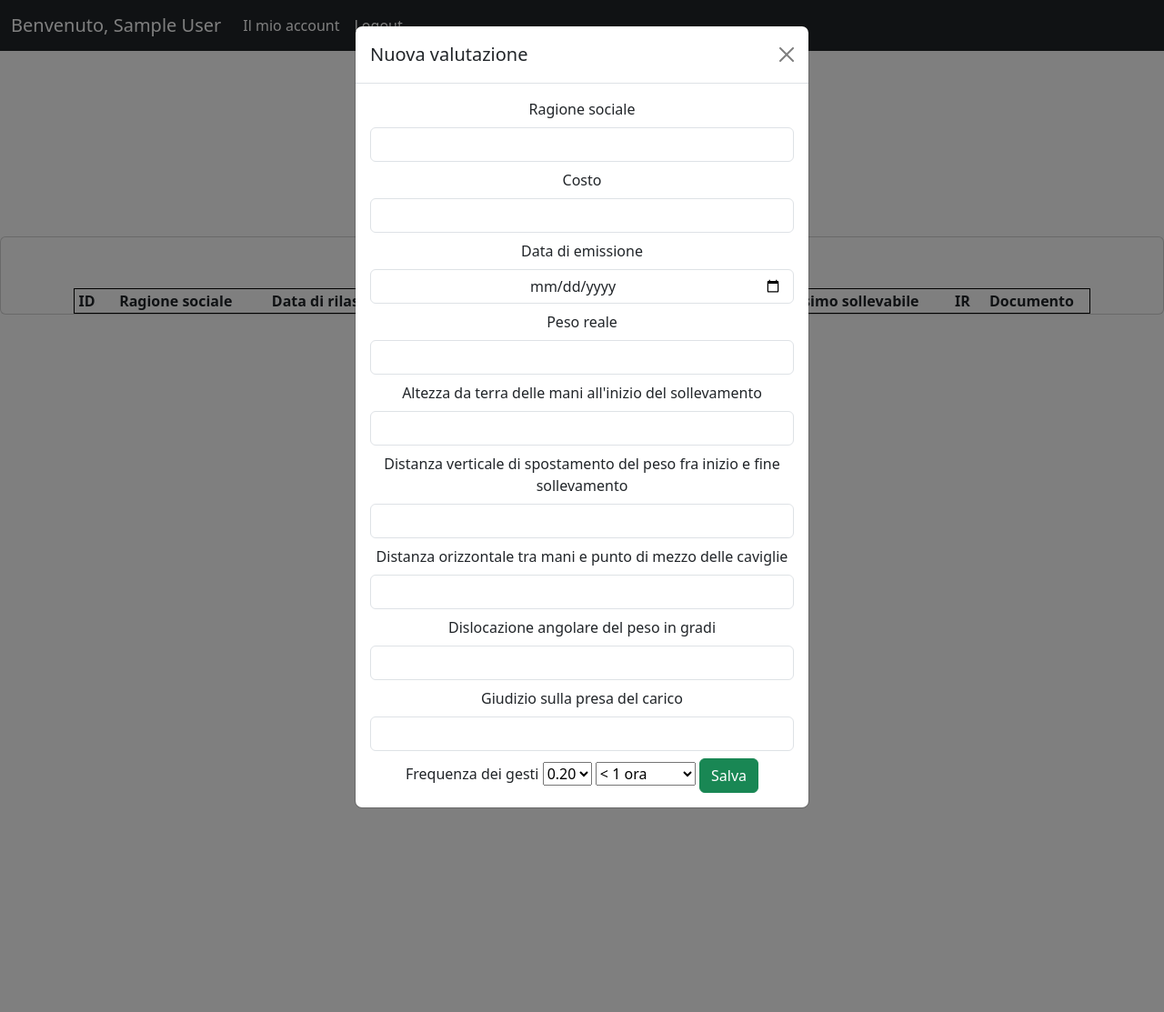
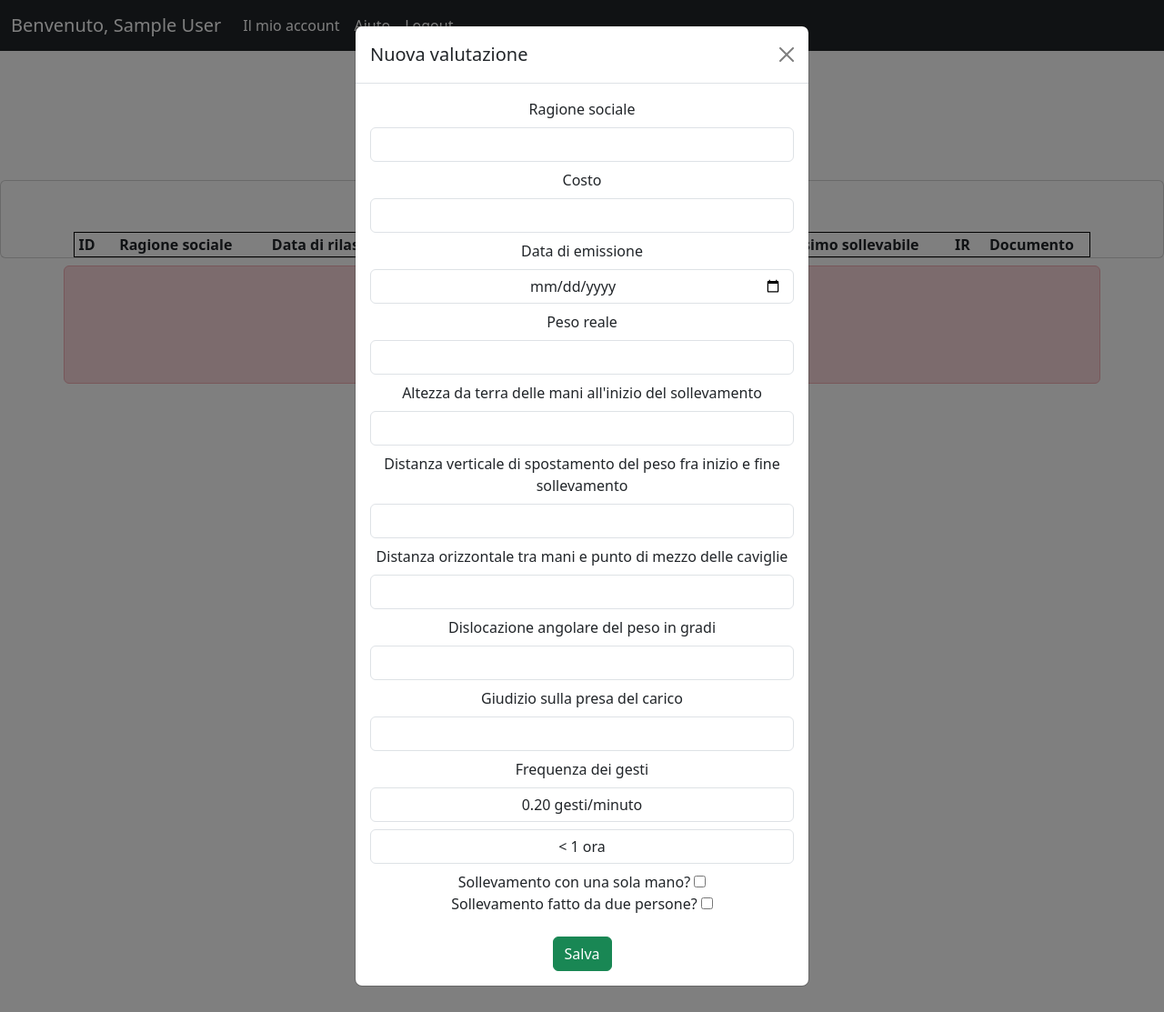
Before and after one commit to andrearanica/movimentazione-manuale, a PHP site: page /admin.php?error=data in a window 1280 px wide, after a click on "Inserisci una nuova valutazione". Shown: the whole page at 91% size. Run offline with PHP 8.4, Linux system fonts and the light colour scheme; the visitor is signed in with stand-in values (Sample User, id 1); data that the repository does not hold is empty.

Commit message:
🚧 Add some stuff

```diff
--- a/admin.php
+++ b/admin.php
@@ -28,7 +28,7 @@
     <body>
         <?php require('./components/navbar.php'); ?>
         <div class="my-5 text-center">
-            <?php if ($_SESSION['role'] != 0) { echo '<button type="button" id="newEvaluationButton" class="btn btn-primary" data-bs-toggle="modal" data-bs-target="#exampleModal">Inserisci una nuova valutazione</button>'; require('./components/newEvaluationModal.php'); echo '<br /><br />'; } ?>
+            <?php if ($_SESSION['role'] != 0) { echo '<button type="button" id="newEvaluationButton" class="btn btn-primary" data-bs-toggle="modal" data-bs-target="#exampleModal">Inserisci una nuova valutazione</button>'; require('./components/newEvaluationModal.php'); } ?>
             <?php if ($_SESSION['role'] == 1) { echo '<button class="btn btn-primary" data-bs-toggle="modal" data-bs-target="#newAccountModal">Aggiungi nuovo utente</button>'; require('./components/newUser.php'); echo '<br /><br />'; } ?>
             <?php require('./components/showAllEvaluations.php'); ?>
             <?php require('./components/accountInfo.php'); ?>
@@ -37,6 +37,12 @@
             if (isset($_GET['result'])) {
                 if ($_GET['result'] == 'success') {
                     echo '<div class="alert alert-success container"><b>Valutazione inserita con successo</b></div>';
+                }
+            }
+
+            if (isset($_GET['error'])) {
+                if ($_GET['error'] == 'data') {
+                    echo '<div class="alert alert-danger container"><b>Controlla </b> che i dati inseriti rispettino i seguenti criteri: <br />Di aver inserito tutti i campi<br />Carichi di peso superiore a 3 kg<br />Carichi di peso inferiori a 30 kg</div>';
                 }
             }
 
--- a/components/navbar.php
+++ b/components/navbar.php
@@ -8,6 +8,9 @@
       <ul class="navbar-nav me-auto mb-2 mb-lg-0">
         <li class="nav-item">
           <a class="nav-link active" aria-current="page" href="#" data-bs-toggle="modal" data-bs-target="#showAccountModal">Il mio account</a>
+        </li>
+        <li class="nav-item">
+          <a class="nav-link active" href="help.php">Aiuto</a>
         </li>
         <li class="nav-item">
           <a class="nav-link active" href="?logout">Logout</a>
--- a/components/newEvaluationModal.php
+++ b/components/newEvaluationModal.php
@@ -9,49 +9,53 @@
                     <div class="modal-body">
                         <form action="./php/addNewEvaluation.php">
                             <label for="businessName">Ragione sociale</label>
-                            <input class="form-control my-2 text-center" name="businessName" id="businessName">
+                            <input required class="form-control my-2 text-center" name="businessName" id="businessName">
                             <label for="cost">Costo</label>
-                            <input class="form-control my-2 text-center" name="cost" id="cost" type="number">
+                            <input required class="form-control my-2 text-center" name="cost" id="cost" type="number">
                             <label for="date">Data di emissione</label>
-                            <input class="form-control my-2 text-center" name="date" id="date" type="date">
+                            <input required class="form-control my-2 text-center" name="date" id="date" type="date">
                             <label for="realWeight">Peso reale</label>
-                            <input class="form-control my-2 text-center" name="realWeight" id="realWeight" type="number">
+                            <input required class="form-control my-2 text-center" name="realWeight" id="realWeight" type="number">
                             <label for="heightFromGround">Altezza da terra delle mani all'inizio del sollevamento</label>
-                            <select class="form-control my-2 text-center" name="heightFromGround" id="heightFromGround" type="number">
+                            <select required class="form-control my-2 text-center" name="heightFromGround" id="heightFromGround" type="number">
 
                             </select>
                             <label for="verticalDistance">Distanza verticale di spostamento del peso fra inizio e fine sollevamento</label>
-                            <select class="form-control my-2 text-center" name="verticalDistance" id="verticalDistance" type="number">
+                            <select required class="form-control my-2 text-center" name="verticalDistance" id="verticalDistance" type="number">
 
                             </select>
                             <label for="horizontalDistance">Distanza orizzontale tra mani e punto di mezzo delle caviglie</label>
-                            <select class="form-control my-2 text-center" name="horizontalDistance" id="horizontalDistance" type="number">
+                            <select required class="form-control my-2 text-center" name="horizontalDistance" id="horizontalDistance" type="number">
 
                             </select>
                             <label for="angularDisplacement">Dislocazione angolare del peso in gradi</label>
-                            <select class="form-control my-2 text-center" name="angularDisplacement" id="angularDisplacement" type="number">
+                            <select required class="form-control my-2 text-center" name="angularDisplacement" id="angularDisplacement" type="number">
 
                             </select>
                             <label for="gripValue">Giudizio sulla presa del carico</label>
-                            <select class="form-control my-2 text-center" name="gripValue" id="gripValue" type="number">
+                            <select required class="form-control my-2 text-center" name="gripValue" id="gripValue" type="number">
 
                             </select>
                             <label for="frequency">Frequenza dei gesti</label>
-                            <select id="frequency" name="frequency">
-                                <option value="0.2">0.20</option>
-                                <option value="1">1</option>
-                                <option value="4">4</option>
-                                <option value="6">6</option>
-                                <option value="9">9</option>
-                                <option value="12">12</option>
-                                <option value="15">15</option>
+                            <select required id="frequency" name="frequency" class="form-control my-2 text-center">
+                                <option value="0.2">0.20 gesti/minuto</option>
+                                <option value="1">1 gesti/minuto</option>
+                                <option value="4">4 gesti/minuto</option>
+                                <option value="6">6 gesti/minuto</option>
+                                <option value="9">9 gesti/minuto</option>
+                                <option value="12">12 gesti/minuto</option>
+                                <option value="15">15 gesti/minuto</option>
                             </select>
-                            <select id="duration" name="duration">
+                            <select required id="duration" name="duration" class="form-control my-2 text-center">
                                 <option value="< 1 ora">< 1 ora</option>
                                 <option value="da 1 a 2 ore">da 1 a 2 ore</option>
                                 <option value="da 2 a 8 ore">da 2 a 8 ore</option>
                             </select>
-                            <input type="submit" class="btn btn-success" value="Salva">
+                            <label for="oneHand">Sollevamento con una sola mano?</label>
+                            <input type="checkbox" id="oneHand" name="oneHand"><br />
+                            <label for="twoPeople">Sollevamento fatto da due persone?</label>
+                            <input type="checkbox" id="twoPeople" name="twoPeople"><br />
+                            <br /><input type="submit" class="btn btn-success" value="Salva">
                         </form>
                     </div>
                     </div>
--- a/script.js
+++ b/script.js
@@ -44,3 +44,7 @@
         }
     })
 })
+
+document.getElementById('oneHand').onmouseover = () => {
+
+}
```
Also changed, not shown: help.php (added, +67 -0 lines), php/addNewEvaluation.php (+40 -5 lines), php/printPdf.php (+28 -10 lines).
